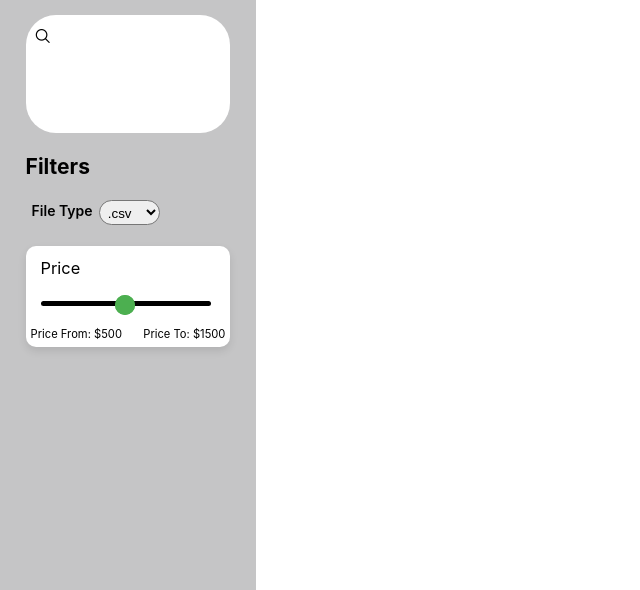
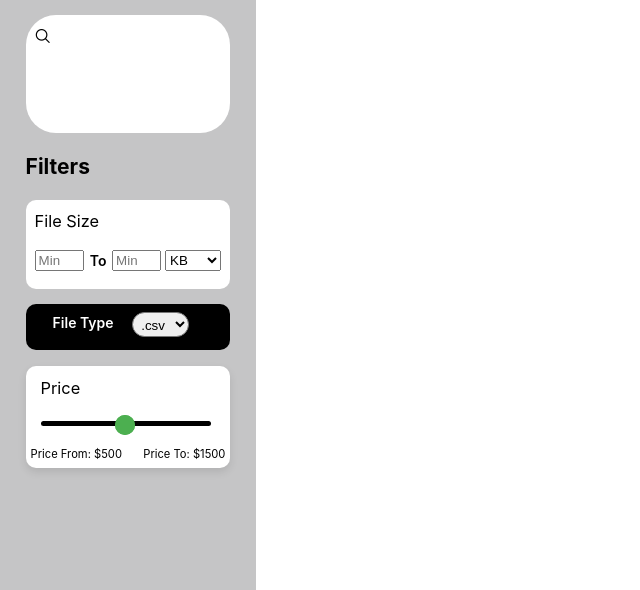
Before and after one commit to IsthmusAlien/dataAlly, a Django app: page /database/ in a window 1280 px wide. Shown: the part 223-813 px from the top of the page, without its empty margins (0-640 px from the left). Run offline with Django 5.2, Linux system fonts and the light colour scheme; some libraries are stand-ins or nearby versions.

Commit message:
Done withe the sidebar of database.html

```diff
--- a/main/dataAlly/static/css/database.css
+++ b/main/dataAlly/static/css/database.css
@@ -59,7 +59,7 @@
 }
 
 #file_type {
-    margin-left: 3%;
+    margin-left: 10%;
     width: 30%;
     padding: 2%;
     height: 25px;
@@ -67,7 +67,17 @@
 }
 
 .file_type_con {
+    width: 100%;
     display: flex;
+    background-color: black;
+    color: white;
+    padding: 4%;
+    border-radius: 10px;
+    margin-top: 15px;
+}
+
+.file_type_con label{
+    margin-left: 10%;
 }
 
 .price-slider-container {
@@ -134,3 +144,40 @@
     margin-left: 10px;
     padding-top: 10px;
 }
+
+#min_file_size{
+    width: 30%;
+    height: 2%;
+}
+
+#max_file_size{
+    width: 30%;
+    height: 2%;
+}
+
+#file_size_type{
+    width: 35%;
+    height: 21px;
+    margin-left: 2%;
+}
+
+.file-size{
+    background-color: white;
+    width: 100%;
+    margin-bottom: 5%;
+    padding: 9px;
+    border-radius: 10px;
+}
+
+.file-size label{
+    margin-right: 3%;
+}
+
+.file-size h3{
+    margin-top: 0;
+    font-weight: 400;
+}
+
+.file_size_all{
+    display: flex;
+}
--- a/main/dataAlly/templates/database.html
+++ b/main/dataAlly/templates/database.html
@@ -13,6 +13,21 @@
 
         <div class="filters">
             <h2>Filters</h2>
+
+            <div class="file-size">
+                <h3>File Size</h3>
+
+                <div class="file_size_all">
+                <input type="number" placeholder="Min" name="file-size" id="min_file_size">
+                <label for="max_file_size">To</label>
+                <input type="number" placeholder="Min" name="file-size" id="max_file_size">
+                <select name="file_size_type" id="file_size_type">
+                    <option value="kb">KB</option>
+                    <option value="mb">MB</option>
+                    <option value="gb">GB</option>
+                </select>
+                </div>
+            </div>
 
             <div class="file_type_con">
                 <label for="file_type">File Type</label><select name="file_type" id="file_type">
@@ -36,6 +51,8 @@
                 </div>
             </div>
 
+
+
         </div>
     </div>
 
```
